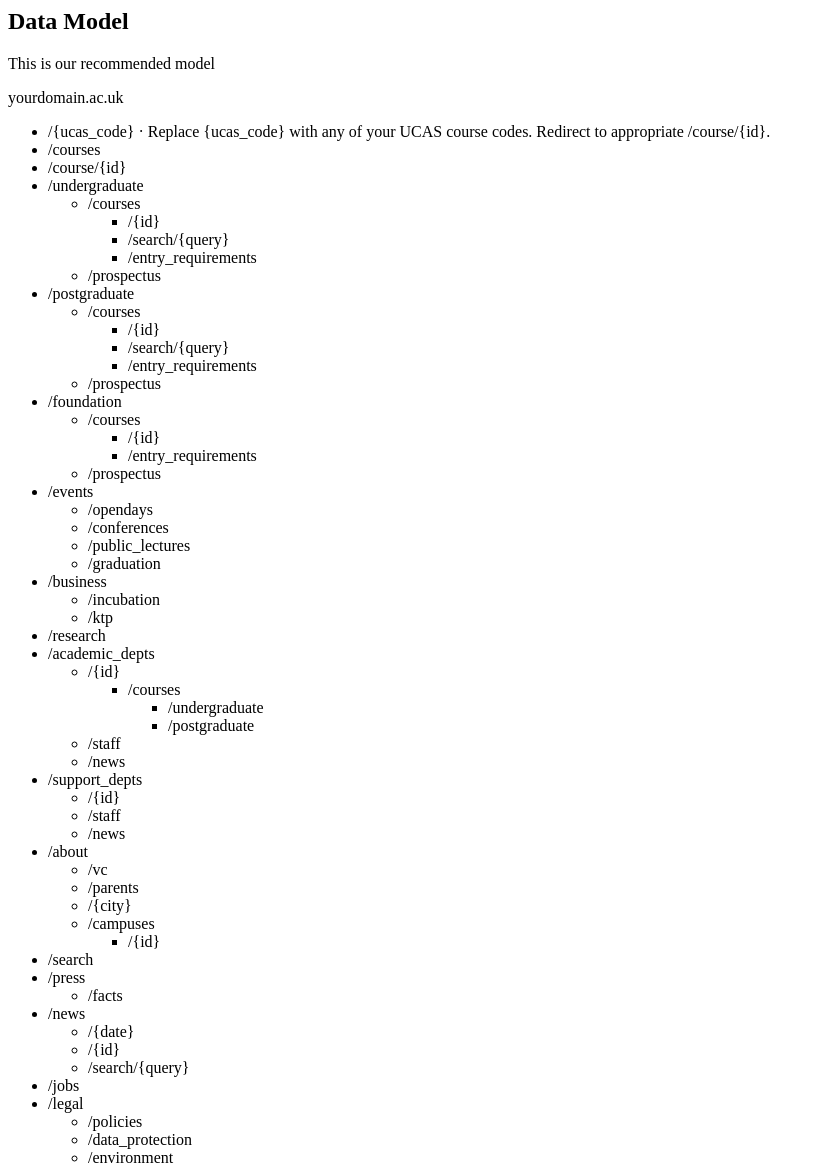
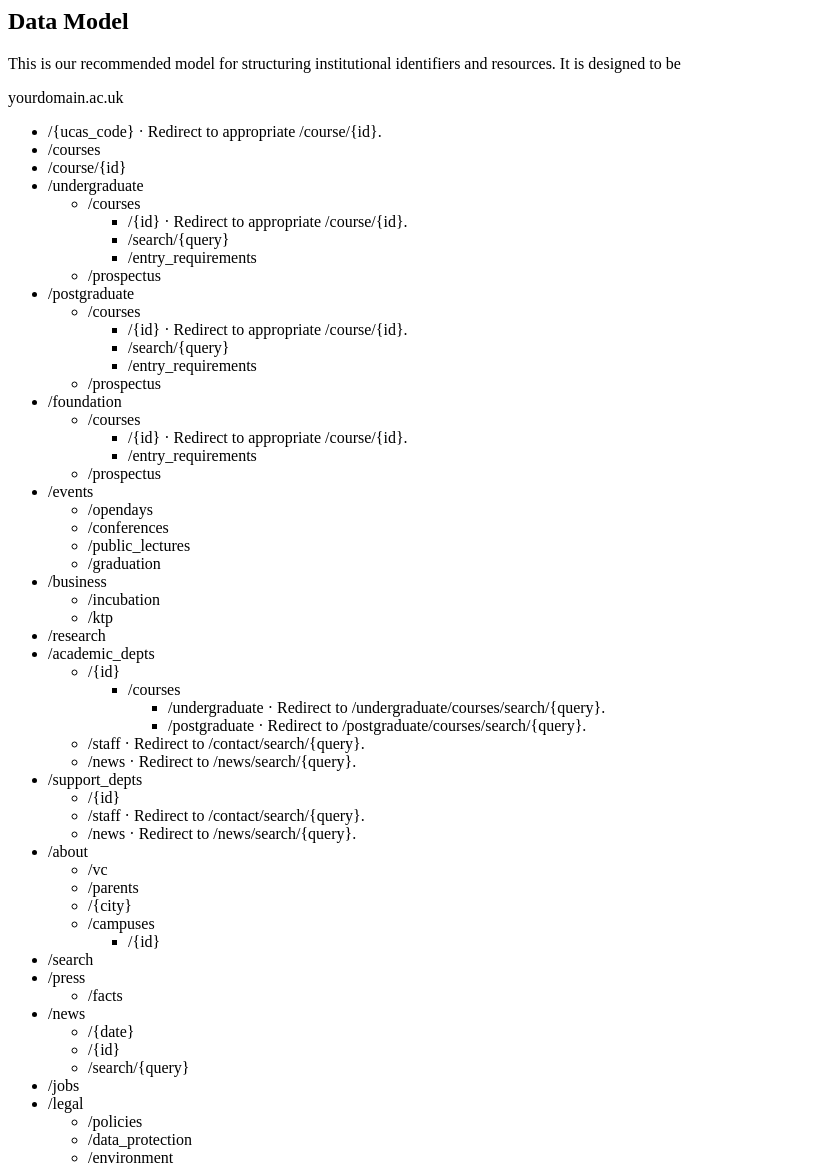
Before and after one commit to DFFlanders/Linking-You, a PHP site: page /model.php in a window 1280 px wide. Shown: the top 1165 px of the page, without its empty margins (0-825 px from the left). Run offline with PHP 8.4, Linux system fonts and the light colour scheme.

Commit message:
Redirect-fu in data model.

```diff
--- a/inc/head.php
+++ b/inc/head.php
@@ -29,6 +29,9 @@
 	}
 	.uri:before {
 		content: ".ac.uk";
+	}
+	.uri_replace {
+		color: green;
 	}
 	</style>
 
--- a/model.php
+++ b/model.php
@@ -2,20 +2,20 @@
 
 	<h1>Data Model</h1>
 
-	<p>This is our recommended model</p>
+	<p>This is our recommended model for structuring institutional identifiers and resources. It is designed to be</p>
 
 	<p class="cleanuri">yourdomain.ac.uk</p>
 
 	<ul>
-		<li><span class="cleanuri">/{ucas_code}</span> &middot; Replace {ucas_code} with any of your UCAS course codes. Redirect to appropriate /course/{id}.</li>
+		<li><span class="cleanuri">/<span class="uri_replace">{ucas_code}</span></span> &middot; Redirect to appropriate <span class="cleanuri">/course/<span class="uri_replace">{id}</span></span>.</li>
 		<li><span class="cleanuri">/courses</span></li>
-		<li><span class="cleanuri">/course/{id}</span></li>
+		<li><span class="cleanuri">/course/<span class="uri_replace">{id}</span></span></li>
 		<li><span class="cleanuri">/undergraduate</span>
 			<ul>
 				<li><span class="cleanuri">/courses</span>
 					<ul>
-						<li><span class="cleanuri">/{id}</span></li>
-						<li><span class="cleanuri">/search/{query}</span></li>
+						<li><span class="cleanuri">/<span class="uri_replace">{id}</span></span> &middot; Redirect to appropriate <span class="cleanuri">/course/<span class="uri_replace">{id}</span></span>.</li>
+						<li><span class="cleanuri">/search/<span class="uri_replace">{query}</span></span></li>
 						<li><span class="cleanuri">/entry_requirements</span></li>
 					</ul>
 				</li>
@@ -26,8 +26,8 @@
 			<ul>
 				<li><span class="cleanuri">/courses</span>
 					<ul>
-						<li><span class="cleanuri">/{id}</span></li>
-						<li><span class="cleanuri">/search/{query}</span></li>
+						<li><span class="cleanuri">/<span class="uri_replace">{id}</span></span> &middot; Redirect to appropriate <span class="cleanuri">/course/<span class="uri_replace">{id}</span></span>.</li>
+						<li><span class="cleanuri">/search/<span class="uri_replace">{query}</span></span></li>
 						<li><span class="cleanuri">/entry_requirements</span></li>
 					</ul>
 				</li>
@@ -38,7 +38,7 @@
 			<ul>
 				<li><span class="cleanuri">/courses</span>
 					<ul>
-						<li><span class="cleanuri">/{id}</span></li>
+						<li><span class="cleanuri">/<span class="uri_replace">{id}</span></span> &middot; Redirect to appropriate <span class="cleanuri">/course/<span class="uri_replace">{id}</span></span>.</li>
 						<li><span class="cleanuri">/entry_requirements</span></li>
 					</ul>
 				</li>
@@ -62,35 +62,35 @@
 		<li><span class="cleanuri">/research</span></li>
 		<li><span class="cleanuri">/academic_depts</span>
 			<ul>
-				<li><span class="cleanuri">/{id}</span>
+				<li><span class="cleanuri">/<span class="uri_replace">{id}</span></span>
 					<ul>
 						<li><span class="cleanuri">/courses</span>
 							<ul>
-								<li><span class="cleanuri">/undergraduate</span></li>
-								<li><span class="cleanuri">/postgraduate</span></li>
+								<li><span class="cleanuri">/undergraduate</span> &middot; Redirect to <span class="cleanuri">/undergraduate/courses/search/<span class="uri_replace">{query}</span></span>.</li>
+								<li><span class="cleanuri">/postgraduate</span> &middot; Redirect to <span class="cleanuri">/postgraduate/courses/search/<span class="uri_replace">{query}</span></span>.</li>
 							</ul>
 						</li>
 					</ul>
 				</li>
-				<li><span class="cleanuri">/staff</span></li>
-				<li><span class="cleanuri">/news</span></li>
+				<li><span class="cleanuri">/staff</span> &middot; Redirect to <span class="cleanuri">/contact/search/<span class="uri_replace">{query}</span></span>.</li>
+				<li><span class="cleanuri">/news</span> &middot; Redirect to <span class="cleanuri">/news/search/<span class="uri_replace">{query}</span></span>.</li>
 			</ul>
 		</li>
 		<li><span class="cleanuri">/support_depts</span>
 			<ul>
-				<li>/{id}</li>
-				<li>/staff</li>
-				<li>/news</li>
+				<li>/<span class="uri_replace">{id}</span></li>
+				<li>/staff &middot; Redirect to <span class="cleanuri">/contact/search/<span class="uri_replace">{query}</span></span>.</li>
+				<li>/news &middot; Redirect to <span class="cleanuri">/news/search/<span class="uri_replace">{query}</span></span>.</li>
 			</ul>
 		</li>
 		<li><span class="cleanuri">/about</span>
 			<ul>
 				<li><span class="cleanuri">/vc</span></li>
 				<li><span class="cleanuri">/parents</span></li>
-				<li><span class="cleanuri">/{city}</span></li>
+				<li><span class="cleanuri">/<span class="uri_replace">{city}</span></span></li>
 				<li><span class="cleanuri">/campuses</span>
 					<ul>
-						<li><span class="cleanuri">/{id}</span></li>
+						<li><span class="cleanuri">/<span class="uri_replace">{id}</span></span></li>
 					</ul>
 				</li>
 			</ul>
@@ -103,9 +103,9 @@
 		</li>
 		<li><span class="cleanuri">/news</span>
 			<ul>
-				<li><span class="cleanuri">/{date}</span></li>
-				<li><span class="cleanuri">/{id}</span></li>
-				<li><span class="cleanuri">/search/{query}</span></li>
+				<li><span class="cleanuri">/<span class="uri_replace">{date}</span></span></li>
+				<li><span class="cleanuri">/<span class="uri_replace">{id}</span></span></li>
+				<li><span class="cleanuri">/search/<span class="uri_replace">{query}</span></span></li>
 			</ul>
 		</li>
 		<li><span class="cleanuri">/jobs</span></li>
@@ -124,8 +124,8 @@
 		<li><span class="cleanuri">/contact</span>
 			<ul>
 				<li><span class="cleanuri">/staff</span></li>
-				<li><span class="cleanuri">/{id}</span></li>
-				<li><span class="cleanuri">/search/{query}</span></li>
+				<li><span class="cleanuri">/<span class="uri_replace">{id}</span></span></li>
+				<li><span class="cleanuri">/search/<span class="uri_replace">{query}</span></span></li>
 			</ul>
 		</li>
 	</ul>
@@ -142,11 +142,11 @@
 	    var disqus_url = 'http://lncn.eu/toolkit/model';
 
 	    /* * * DON'T EDIT BELOW THIS LINE * * */
-	    (function() {
+	    (function() <span class="uri_replace">{
 	        var dsq = document.createElement('script'); dsq.type = 'text/javascript'; dsq.async = true;
 	        dsq.src = 'http://' + disqus_shortname + '.disqus.com/embed.js';
 	        (document.getElementsByTagName('head')[0] || document.getElementsByTagName('body')[0]).appendChild(dsq);
-	    })();
+	    }</span>)();
 	</script>
 	<noscript>Please enable JavaScript to view the <a href="http://disqus.com/?ref_noscript">comments powered by Disqus.</a></noscript>
 	<a href="http://disqus.com" class="dsq-brlink">Comments powered by <span class="logo-disqus">Disqus</span></a>	-->
```
